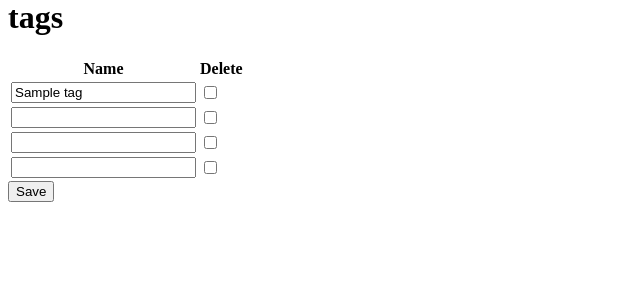
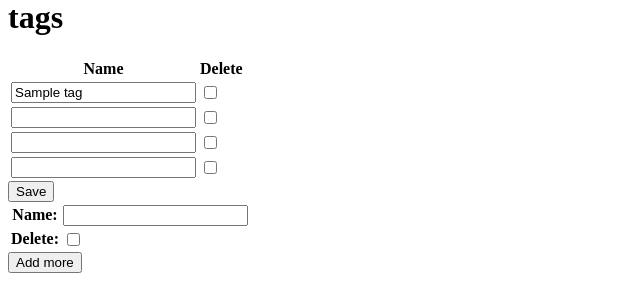
Before and after one commit to Chirurgus/cookbox, a Django app: page /recipe-detail/1 in a window 1280 px wide. Shown: the part 1075-1364 px from the top of the page, without its empty margins (0-640 px from the left). Before the commit the page ends 1277 px from the top, so only its background shows below. Run offline with Django 3.2, Linux system fonts and the light colour scheme; tables that the repository leaves empty hold one stand-in row (values such as "Sample post"); some libraries are stand-ins or nearby versions.

Commit message:
Add test Add more button

```diff
--- a/cb_database/templates/recipe_detail.html
+++ b/cb_database/templates/recipe_detail.html
@@ -46,6 +46,24 @@
     </table>
     {% endfor %}
     <input type="submit" value="Save">
+
+    <div id="form_set">
+
+    </div>
+    <div id="empty_form">
+            <table class='no_error'>
+                {{ inlines.ingredient_groups.empty_form }}
+            </table>
+    </div>
+    <input type="button" value="Add more" id="add_more">
+
 </form>
-
+<script src="https://code.jquery.com/jquery-3.2.1.slim.min.js" integrity="sha384-KJ3o2DKtIkvYIK3UENzmM7KCkRr/rE9/Qpg6aAZGJwFDMVNA/GpGFF93hXpG5KkN" crossorigin="anonymous"></script>
+<script>
+    $('#add_more').click(function() {
+        var form_idx = $('#id_form-TOTAL_FORMS').val();
+        $('#form_set').append($('#empty_form').html().replace(/__prefix__/g, form_idx));
+        $('#id_form-TOTAL_FORMS').val(parseInt(form_idx) + 1);
+    });
+</script>
 </body></html>
```
